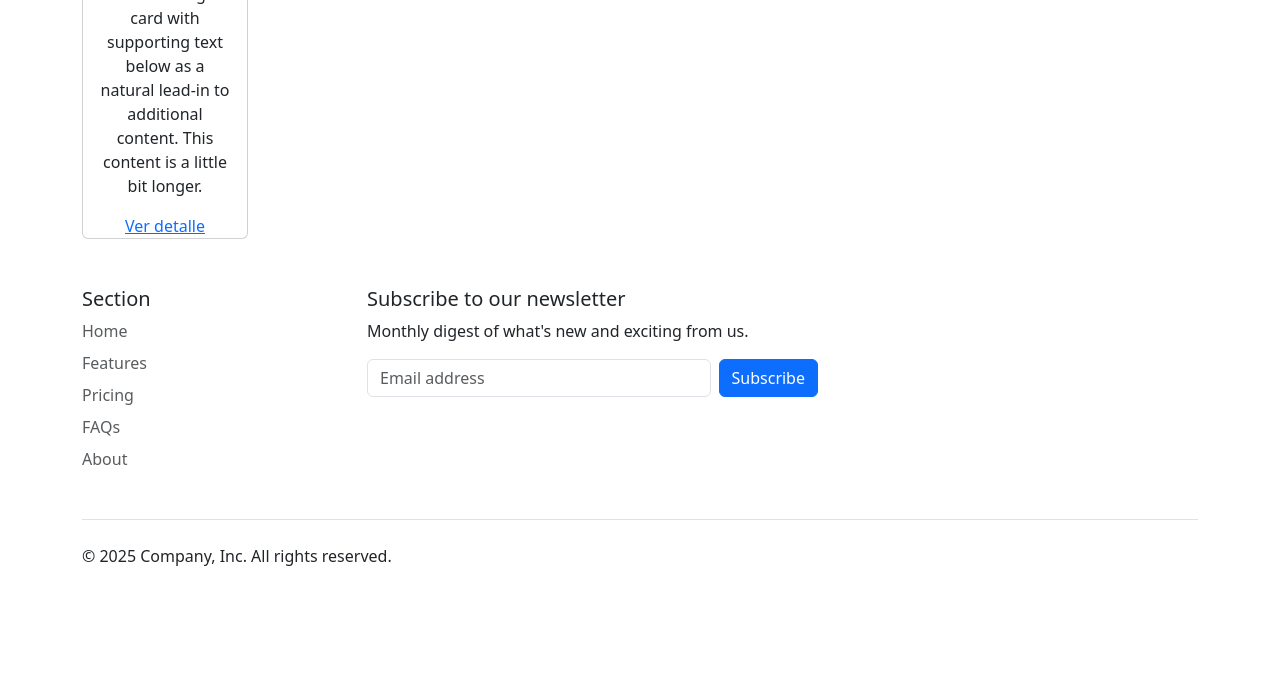
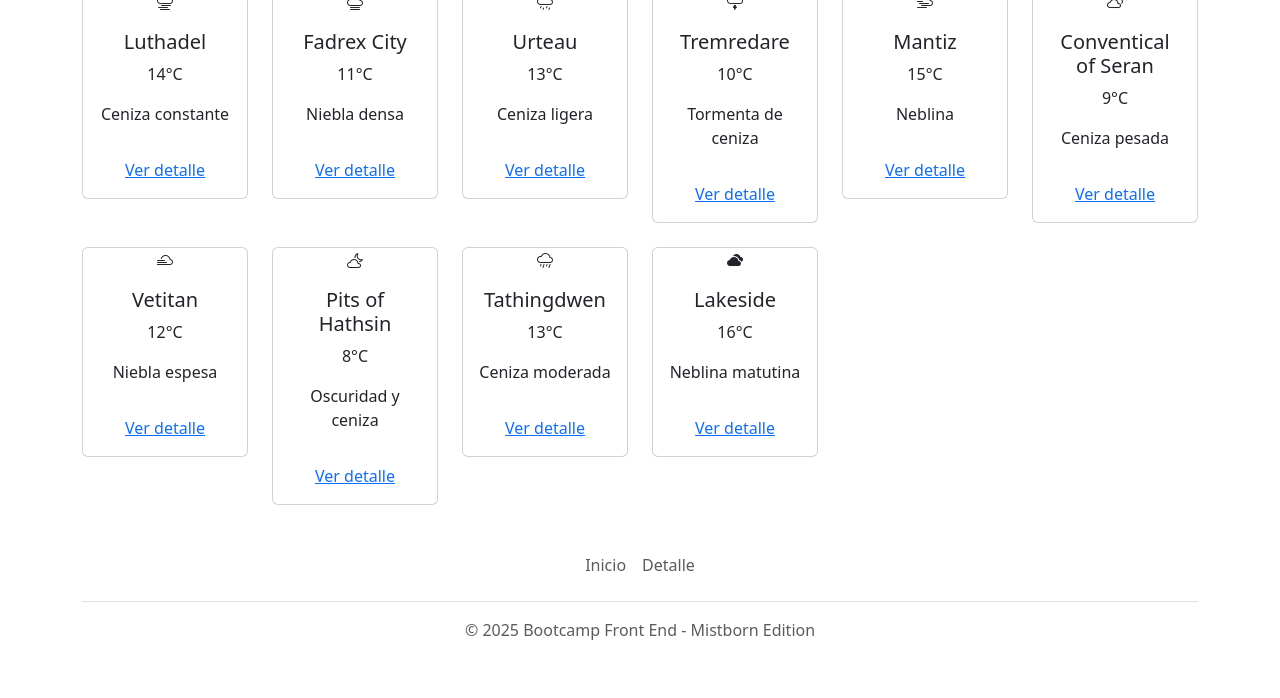
Before and after one commit to Nyliram1906/weather-frontend-m2, a plain HTML site: page index.html in a window 1280 px wide. Shown: the part 147-845 px from the top of the page. Drawn offline with nearby package versions, Linux system fonts and the light colour scheme.

Commit message:
Primer commit: estructura básica del proyecto

```diff
--- a/assets/css/styles.css
+++ /dev/null
@@ -1,5 +0,0 @@
-i{
-font-size: ;
-
-
-}
--- a/index.html
+++ b/index.html
@@ -1,44 +1,61 @@
 <!DOCTYPE html>
-<html lang="en">
+<html lang="es">
+  <head>
+    <meta charset="UTF-8" />
+    <meta name="viewport" content="width=device-width, initial-scale=1.0" />
+    <title>El Tiempo en Scadrial</title>
 
-<head>
-  <meta charset="UTF-8">
-  <meta name="viewport" content="width=device-width, initial-scale=1.0">
-  <title>Tiempo</title>
-  <!-- CSS Bootstrap-->
-  <link href="https://cdn.jsdelivr.net/npm/bootstrap@5.3.8/dist/css/bootstrap.min.css" rel="stylesheet"
-    integrity="sha384-sRIl4kxILFvY47J16cr9ZwB07vP4J8+LH7qKQnuqkuIAvNWLzeN8tE5YBujZqJLB" crossorigin="anonymous">
-  <!-- ICONOS Bootstrap-->
-  <link rel="stylesheet" href="https://cdn.jsdelivr.net/npm/bootstrap-icons@1.13.1/font/bootstrap-icons.min.css">
+    <!-- Bootstrap CSS -->
+    <link
+      href="https://cdn.jsdelivr.net/npm/bootstrap@5.3.8/dist/css/bootstrap.min.css"
+      rel="stylesheet"
+      integrity="sha384-sRIl4kxILFvY47J16cr9ZwB07vP4J8+LH7qKQnuqkuIAvNWLzeN8tE5YBujZqJLB"
+      crossorigin="anonymous"
+    />
 
-  <!-- JS Bootstrap-->
-  <script defer src="https://cdn.jsdelivr.net/npm/bootstrap@5.3.8/dist/js/bootstrap.bundle.min.js"
+    <!-- Bootstrap Icons -->
+    <link
+      rel="stylesheet"
+      href="https://cdn.jsdelivr.net/npm/bootstrap-icons@1.13.1/font/bootstrap-icons.min.css"
+    />
+
+    <!-- Bootstrap JS -->
+    <script
+      defer
+      src="https://cdn.jsdelivr.net/npm/bootstrap@5.3.8/dist/js/bootstrap.bundle.min.js"
       integrity="sha384-FKyoEForCGlyvwx9Hj09JcYn3nv7wiPVlz7YYwJrWVcXK/BmnVDxM+D2scQbITxI"
-    crossorigin="anonymous"></script>
+      crossorigin="anonymous"
+    ></script>
 
-  <!-- CSS personalizado-->
-  <link rel="stylesheet" href="assets/css/styles.css">
-
-  <!-- JS personalizado-->
-  <script defer src="assets/js/script.js"></script>
-
-
+    <!-- Mi CSS -->
+    <link rel="stylesheet" href="./assets/css/styles.css" />
+    <!-- Mi JS -->
+    <script defer src="./assets/js/script.js"></script>
   </head>
 
   <body>
     <!-- Navbar con dos link-->
     <nav class="navbar navbar-expand-lg bg-body-tertiary">
       <div class="container">
-      <a class="navbar-brand" href="./index.html">El Tiempo</a>
-      <button class="navbar-toggler" type="button" data-bs-toggle="collapse" data-bs-target="#navbarNav"
-        aria-controls="navbarNav" aria-expanded="false" aria-label="Toggle navigation">
+        <a class="navbar-brand" href="./index.html">El Tiempo en Scadrial</a>
+        <button
+          class="navbar-toggler"
+          type="button"
+          data-bs-toggle="collapse"
+          data-bs-target="#navbarNav"
+          aria-controls="navbarNav"
+          aria-expanded="false"
+          aria-label="Toggle navigation"
+        >
           <span class="navbar-toggler-icon"></span>
         </button>
         <div class="collapse navbar-collapse" id="navbarNav">
           <!-- ms-auto para que links se muestren a la derecha -->
           <ul class="navbar-nav ms-auto">
             <li class="nav-item">
-            <a class="nav-link active" aria-current="page" href="./index.html">Inicio</a>
+              <a class="nav-link active" aria-current="page" href="./index.html"
+                >Inicio</a
+              >
             </li>
             <li class="nav-item">
               <a class="nav-link" href="./detalle.html">Detalle</a>
@@ -47,72 +64,179 @@
         </div>
       </div>
     </nav>
-  <!-- Cards, grilla de localidades-->
-  <main class="container">
+
+    <!-- Grilla de localidades start -->
+    <main class="container my-4">
+      <h1 class="text-center">Reporte del tiempo en el Imperio Final</h1>
       <div class="row row-cols-1 row-cols-md-4 row-cols-lg-6 g-4">
-      <!-- Cards, principal-->
+        <!-- Tarjeta 1 -->
         <div class="col">
           <div class="card text-center">
-          <i class="bi bi-brightness-high-fill"></i>
+            <i class="bi bi-cloud-haze"></i>
             <div class="card-body">
-            <h5 class="card-title">Card title</h5>
-            <p class="card-text">This is a longer card with supporting text below as a natural lead-in to additional
-              content. This content is a little bit longer.</p>
+              <h5 class="card-title">Luthadel</h5>
+              <p class="card-text">14°C</p>
+              <p class="card-text">Ceniza constante</p>
             </div>
-          <div class="card-link">
-            <a href="detalle.html" class="card-link">Ver detalle</a>
+            <div class="card-body">
+              <a class="card-link">Ver detalle</a>
             </div>
           </div>
         </div>
-      <!-- Cards, principal final-->
 
-
+        <!-- Tarjeta 2 -->
+        <div class="col">
+          <div class="card text-center">
+            <i class="bi bi-cloud-fog"></i>
+            <div class="card-body">
+              <h5 class="card-title">Fadrex City</h5>
+              <p class="card-text">11°C</p>
+              <p class="card-text">Niebla densa</p>
+            </div>
+            <div class="card-body">
+              <a class="card-link">Ver detalle</a>
+            </div>
+          </div>
         </div>
 
-  </main>
-
-  <!-- Footer-->
-  <div class="container">
-    <footer class="py-5">
-      <div class="row">
-        <div class="col-6 col-md-2 mb-3">
-          <h5>Section</h5>
-          <ul class="nav flex-column">
-            <li class="nav-item mb-2"><a href="#" class="nav-link p-0 text-body-secondary">Home</a></li>
-            <li class="nav-item mb-2"><a href="#" class="nav-link p-0 text-body-secondary">Features</a></li>
-            <li class="nav-item mb-2"><a href="#" class="nav-link p-0 text-body-secondary">Pricing</a></li>
-            <li class="nav-item mb-2"><a href="#" class="nav-link p-0 text-body-secondary">FAQs</a></li>
-            <li class="nav-item mb-2"><a href="#" class="nav-link p-0 text-body-secondary">About</a></li>
-          </ul>
+        <!-- Tarjeta 3 -->
+        <div class="col">
+          <div class="card text-center">
+            <i class="bi bi-cloud-drizzle"></i>
+            <div class="card-body">
+              <h5 class="card-title">Urteau</h5>
+              <p class="card-text">13°C</p>
+              <p class="card-text">Ceniza ligera</p>
+            </div>
+            <div class="card-body">
+              <a class="card-link">Ver detalle</a>
+            </div>
+          </div>
         </div>
 
-
-        <div class="col-md-5 offset-md-1 mb-3">
-          <form>
-            <h5>Subscribe to our newsletter</h5>
-            <p>Monthly digest of what's new and exciting from us.</p>
-            <div class="d-flex flex-column flex-sm-row w-100 gap-2"> <label for="newsletter1"
-                class="visually-hidden">Email address</label> <input id="newsletter1" type="email" class="form-control"
-                placeholder="Email address"> <button class="btn btn-primary" type="button">Subscribe</button> </div>
-          </form>
+        <!-- Tarjeta 4 -->
+        <div class="col">
+          <div class="card text-center">
+            <i class="bi bi-cloud-lightning"></i>
+            <div class="card-body">
+              <h5 class="card-title">Tremredare</h5>
+              <p class="card-text">10°C</p>
+              <p class="card-text">Tormenta de ceniza</p>
+            </div>
+            <div class="card-body">
+              <a class="card-link">Ver detalle</a>
             </div>
           </div>
-      <div class="d-flex flex-column flex-sm-row justify-content-between py-4 my-4 border-top">
-        <p>© 2025 Company, Inc. All rights reserved.</p>
-        <ul class="list-unstyled d-flex">
-          <li class="ms-3"><a class="link-body-emphasis" href="#" aria-label="Instagram"><svg class="bi" width="24"
-                height="24">
-                <use xlink:href="#instagram"></use>
-              </svg></a></li>
-          <li class="ms-3"><a class="link-body-emphasis" href="#" aria-label="Facebook"><svg class="bi" width="24"
-                height="24" aria-hidden="true">
-                <use xlink:href="#facebook"></use>
-              </svg></a></li>
-        </ul>
-      </div>
-    </footer>
         </div>
 
+        <!-- Tarjeta 5 -->
+        <div class="col">
+          <div class="card text-center">
+            <i class="bi bi-cloud-haze2"></i>
+            <div class="card-body">
+              <h5 class="card-title">Mantiz</h5>
+              <p class="card-text">15°C</p>
+              <p class="card-text">Neblina</p>
+            </div>
+            <div class="card-body">
+              <a class="card-link">Ver detalle</a>
+            </div>
+          </div>
+        </div>
+
+        <!-- Tarjeta 6 -->
+        <div class="col">
+          <div class="card text-center">
+            <i class="bi bi-clouds"></i>
+            <div class="card-body">
+              <h5 class="card-title">Conventical of Seran</h5>
+              <p class="card-text">9°C</p>
+              <p class="card-text">Ceniza pesada</p>
+            </div>
+            <div class="card-body">
+              <a class="card-link">Ver detalle</a>
+            </div>
+          </div>
+        </div>
+
+        <!-- Tarjeta 7 -->
+        <div class="col">
+          <div class="card text-center">
+            <i class="bi bi-cloud-fog2"></i>
+            <div class="card-body">
+              <h5 class="card-title">Vetitan</h5>
+              <p class="card-text">12°C</p>
+              <p class="card-text">Niebla espesa</p>
+            </div>
+            <div class="card-body">
+              <a class="card-link">Ver detalle</a>
+            </div>
+          </div>
+        </div>
+
+        <!-- Tarjeta 8 -->
+        <div class="col">
+          <div class="card text-center">
+            <i class="bi bi-cloud-moon"></i>
+            <div class="card-body">
+              <h5 class="card-title">Pits of Hathsin</h5>
+              <p class="card-text">8°C</p>
+              <p class="card-text">Oscuridad y ceniza</p>
+            </div>
+            <div class="card-body">
+              <a class="card-link">Ver detalle</a>
+            </div>
+          </div>
+        </div>
+
+        <!-- Tarjeta 9 -->
+        <div class="col">
+          <div class="card text-center">
+            <i class="bi bi-cloud-rain"></i>
+            <div class="card-body">
+              <h5 class="card-title">Tathingdwen</h5>
+              <p class="card-text">13°C</p>
+              <p class="card-text">Ceniza moderada</p>
+            </div>
+            <div class="card-body">
+              <a class="card-link">Ver detalle</a>
+            </div>
+          </div>
+        </div>
+
+        <!-- Tarjeta 10 -->
+        <div class="col">
+          <div class="card text-center">
+            <i class="bi bi-clouds-fill"></i>
+            <div class="card-body">
+              <h5 class="card-title">Lakeside</h5>
+              <p class="card-text">16°C</p>
+              <p class="card-text">Neblina matutina</p>
+            </div>
+            <div class="card-body">
+              <a class="card-link">Ver detalle</a>
+            </div>
+          </div>
+        </div>
+      </div>
+    </main>
+    <!-- Grilla de localidades end -->
+
+    <!-- Footer -->
+    <footer class="container py-3 my-4">
+      <ul class="nav justify-content-center border-bottom pb-3 mb-3">
+        <li class="nav-item">
+          <a href="./index.html" class="nav-link px-2 text-body-secondary"
+            >Inicio</a
+          >
+        </li>
+        <li class="nav-item">
+          <a href="./detalle.html" class="nav-link px-2 text-body-secondary"
+            >Detalle</a
+          >
+        </li>
+      </ul>
+      <p class="text-center text-body-secondary">© 2025 Bootcamp Front End - Mistborn Edition</p>
+    </footer>
   </body>
-
 </html>
```
Also changed, not shown: detalle.html (+39 -55 lines). Lines whose indentation alone changed are shown as unchanged.
